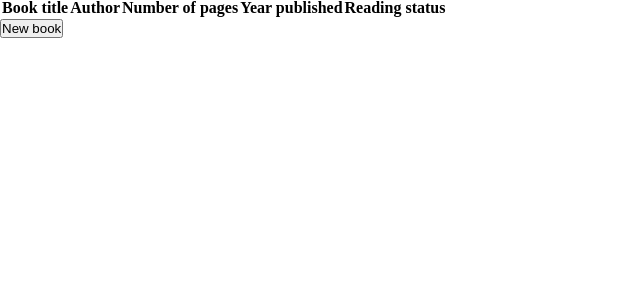
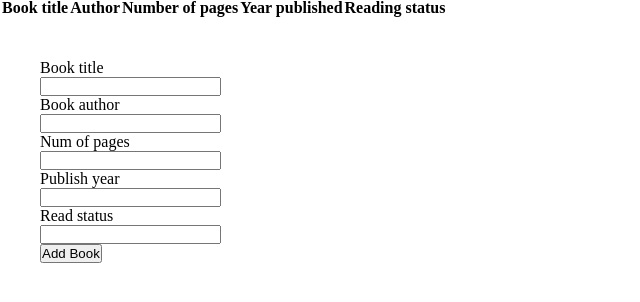
Before and after one commit to AleksandarIvezic/Library_2, a website: page index.html in a window 1280 px wide. Both pictures are taken after a click on the button "New book". Shown: the part 40-342 px from the top of the page, without its empty margins (0-640 px from the left). Drawn offline with Linux system fonts and the light colour scheme.

Commit message:
create form for adding books

```diff
--- a/index.html
+++ b/index.html
@@ -12,6 +12,7 @@
 </head>
 
 <body>
+  <div id="main">
     <h1>My library</h1>
     <table id="library">
       <tr>
@@ -24,6 +25,8 @@
     </table>
     <button type="button" id="newBook">New book</button>
 
+
+  </div>
 </body>
 
 </html>
--- a/script.js
+++ b/script.js
@@ -1,11 +1,8 @@
 let myLibrary = ["Book1", "Book2", "Book3"];
 let newBook = document.getElementById("newBook");
 let table = document.getElementById("library");
-let form = document.createElement("form");
-let
-
-
-
+let main = document.getElementById("main");
+let br = document.createElement("br");
 
 function Book(title, author, pages, year, read) {
   this.title = title;
@@ -19,20 +16,89 @@ function addBookToLibrary(book) {
   myLibrary.push(book);
 }
 
-
-
 function displayBooks() {
-    myLibrary.forEach((book ) =>{
+  myLibrary.forEach((book) => {
     let row = document.createElement("tr");
     let column = document.createElement("td");
     column.innerText = book;
     row.appendChild(column);
     table.appendChild(row);
-    })
+  });
+}
+
+function setAttributes(el, attrs) {
+  for (let key in attrs) {
+    el.setAttribute(key, attrs[key]);
+  }
 }
 
 function displayForm() {
+  newBook.style.display = "none";
+  let form = document.createElement("form");
+  form.style.margin = "40px";
+  main.appendChild(form);
+  let titleLabel = document.createElement("label");
+  let titleInput = document.createElement("input");
+  let authorLabel = document.createElement("label");
+  let authorInput = document.createElement("input");
+  let pagesLabel = document.createElement("label");
+  let pagesInput = document.createElement("input");
+  let yearLabel = document.createElement("label");
+  let yearInput = document.createElement("input");
+  let readLabel = document.createElement("label");
+  let readInput = document.createElement("input");
+  let submitButton = document.createElement("button");
+
+  form.setAttribute("method", "post");
+
+  setAttributes(titleLabel, { for: "title"});
+  setAttributes(titleInput, { id: "title", name: "title" });
+  setAttributes(authorLabel, { for: "author" });
+  setAttributes(authorInput, { id: "author", name: "author"});
+  setAttributes(pagesLabel, { for: "pages" });
+  setAttributes(pagesInput, { id: "pages", name:"pages" });
+  setAttributes(yearLabel, { for: "year" });
+  setAttributes(yearInput, { id: "year", name:"year" });
+  setAttributes(readLabel, { for: "read"});
+  setAttributes(readInput, { id: "read", name: "read" });
+
+  titleLabel.innerText= "Book title";
+  authorLabel.innerText= "Book author";
+  pagesLabel.innerText= "Num of pages";
+  readLabel.innerText= "Read status";
+  yearLabel.innerText= "Publish year";
+  submitButton.innerText= "Add Book";
+
+  titleInput.type = "text";
+  authorInput.type = "text";
+  pagesInput.type = "text";
+  yearInput.type = "text";
+  readInput.type = "text";
+  submitButton.type = "submit";
+
+  form.innerHTML =
+    titleLabel.outerHTML +
+    br.outerHTML +
+    titleInput.outerHTML +
+    br.outerHTML +
+    authorLabel.outerHTML +
+    br.outerHTML +
+    authorInput.outerHTML +
+    br.outerHTML +
+    pagesLabel.outerHTML +
+    br.outerHTML +
+    pagesInput.outerHTML +
+    br.outerHTML +
+    yearLabel.outerHTML +
+    br.outerHTML +
+    yearInput.outerHTML +
+    br.outerHTML +
+    readLabel.outerHTML +
+    br.outerHTML +
+    readInput.outerHTML +
+    br.outerHTML +
+    submitButton.outerHTML;
 
 }
 
-newBook.addEventListener("click, displayForm");
+newBook.addEventListener("click", displayForm);
```
Lines whose indentation alone changed are shown as unchanged.
